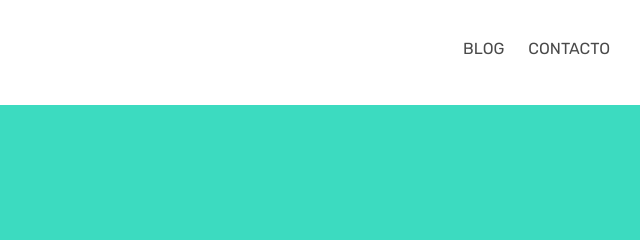
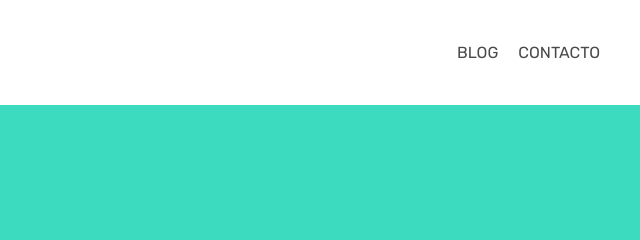
Before and after one commit to Adalab/evaluacion-intermedia-modulo-1-ana-arribas, a plain HTML site: page index.html in a window 1280 px wide. Shown: the top 240 px of the page, 640-1280 px from the left. Drawn offline with Linux system fonts and the light colour scheme.

Commit message:
resolve issues

```diff
--- a/index.html
+++ b/index.html
@@ -1,33 +1,43 @@
 <!DOCTYPE html>
-<html lang="en">
+<html lang="es">
+
 <head>
     <meta charset="UTF-8">
     <meta name="viewport" content="width=device-width, initial-scale=1.0">
     <meta http-equiv="X-UA-Compatible" content="ie=edge">
-    <title>Document</title>
-    <link href="normalize.css" rel="stylesheet" type="text/css">
-    <link href="style.css" rel="stylesheet" type="text/css">
+    <title>Evaluación intermedia</title>
     <link href="https://fonts.googleapis.com/css?family=Rubik:400,700&display=swap" rel="stylesheet">
+    <link href="./styles/normalize.css" rel="stylesheet" type="text/css">
+    <link href="./styles/style.css" rel="stylesheet" type="text/css">
+</head>
 
-</head>
 <body>
-    <header class="fixed">
-        <div class="logo"><a href="https://adalab.es/" target="_blank">
-<img src="./img/adalab-logo.png" alt="logo-adalab"></a>
+    <header class="header">
+        <div class="logo">
+            <a href="https://adalab.es/">
+                <img src="./img/adalab-logo.png" alt="bienvenido">
+            </a>
         </div>
         <nav class="nav">
-            <span class="menu menublog">BLOG</span>
-            <span class="menu menucontact">CONTACTO</span>
+            <ul class="list">
+                <li class="menu menublog">
+                    <a class="link" href="#">blog</a>
+                </li>
+                <li class="menu menucontact">
+                    <a class="link" href="#">contacto</a>
+                </li>
+            </ul>
         </nav>
     </header>
     <main>
-<div class="creating">
-    <h1 class="diversity">
-<div>Creando</div>
-<div>Diversidad</div>
-<div>Digital</div>
-    </h1>
-</div>
+        <div class="creating">
+            <h1 class="diversity">
+                <div>Creando</div>
+                <div>diversidad</div>
+                <div>digital</div>
+            </h1>
+        </div>
     </main>
 </body>
+
 </html>
--- a/style.css
+++ /dev/null
@@ -1,69 +0,0 @@
-.fixed {
-    position: fixed;
-    width: 100vw;
-    background-color: white;
-    text-align: center;
-}
-.logo {
-    width: 115px;
-    margin-right: auto;
-    margin-left: auto;
-    margin-top: 10px;
-}
-.nav {
-    font-family: 'Rubik', sans-serif;
-    margin-bottom: 13px;
-    margin-top: 10px;
-
-}
-.menu {
-    font-size: 16px;
-    color: #4a4a4a;
-}
-.menublog {
-    margin-left: 30px;
-}
-.menucontact {
-    margin-left: 20px;
-}
-.creating {
-    background-color: #3CDBC0;
-    color: #FFFFFF;
-    width: 100vw;
-    height: 100vh;
-    display: flex;
-    justify-content: center;
-    align-items: center;
-}
-.diversity {
-    text-align: center;
-    font-size: 30px;
-    font-family: 'Rubik', sans-serif;
-    font-weight: bold;
-}
-
-@media all and (min-width: 768px) {
-.diversity {
-    font-size: 40px;
-}
-
-.fixed {
-    display: flex;
-    flex-direction: row;
-    justify-content: space-between;
-}
-.logo {
- margin-left: 30px;
- margin-top: 20px;
- margin-bottom: 20px;
-}
-
-.nav {
-    margin-top: 40px;
-}
-
-.menucontact {
-margin-right: 30px;
-
-}
-}
--- /dev/null
+++ b/styles/style.css
@@ -0,0 +1,67 @@
+html {
+    font-size: 16px;
+}
+body {
+    font-family: 'Rubik', sans-serif;
+}
+.header {
+    position: fixed;
+    width: 100%;
+    background-color: white;
+    display: flex;
+    flex-direction: column;
+    justify-content: center;
+    align-items: center;
+}
+.logo {
+    width: 115px;
+    margin-top: 10px;
+}
+.list {
+    display: flex;
+    justify-content: space-between;
+}
+.menu {
+    list-style: none;
+    padding: 10px 10px;
+}
+.link {
+    text-decoration: none;
+    font-size: 1rem;
+    color: #4a4a4a;
+    text-transform: uppercase;
+}
+.link:hover {
+    color: #3CDBC0;
+}
+.creating {
+    background-color: #3CDBC0;
+    color: #FFFFFF;
+    width: 100vw;
+    height: 100vh;
+    display: flex;
+    justify-content: center;
+    align-items: center;
+}
+.diversity {
+    text-align: center;
+    font-size: 1.875rem;
+    font-weight: bold;
+    text-transform: capitalize;
+}
+
+@media all and (min-width: 768px) {
+.diversity {
+    font-size: 2.5rem;
+}
+.header {
+    flex-direction: row;
+    justify-content: space-between;
+}
+.logo {
+ margin: 20px 0 20px 30px;
+}
+.menucontact {
+margin-right: 30px;
+}
+}
```
Also changed, not shown: styles/normalize.css.
